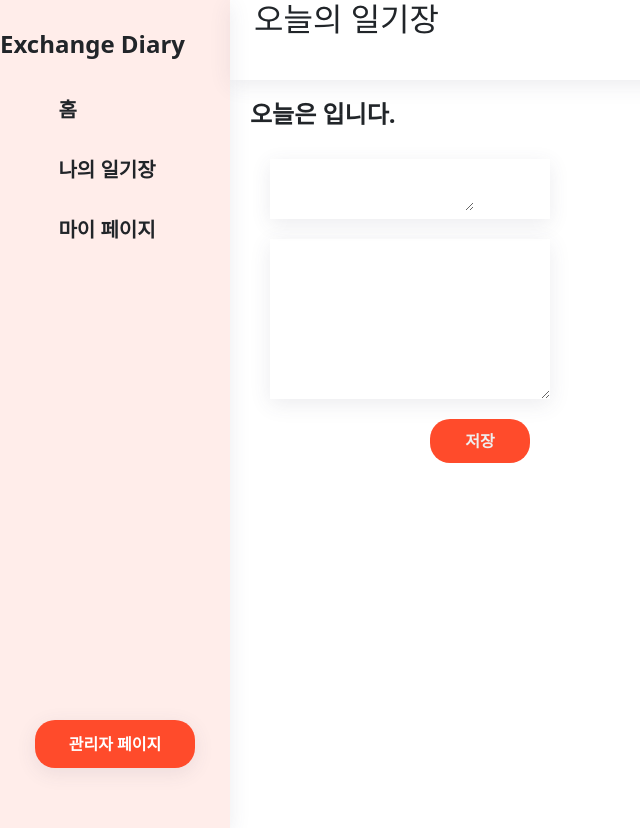
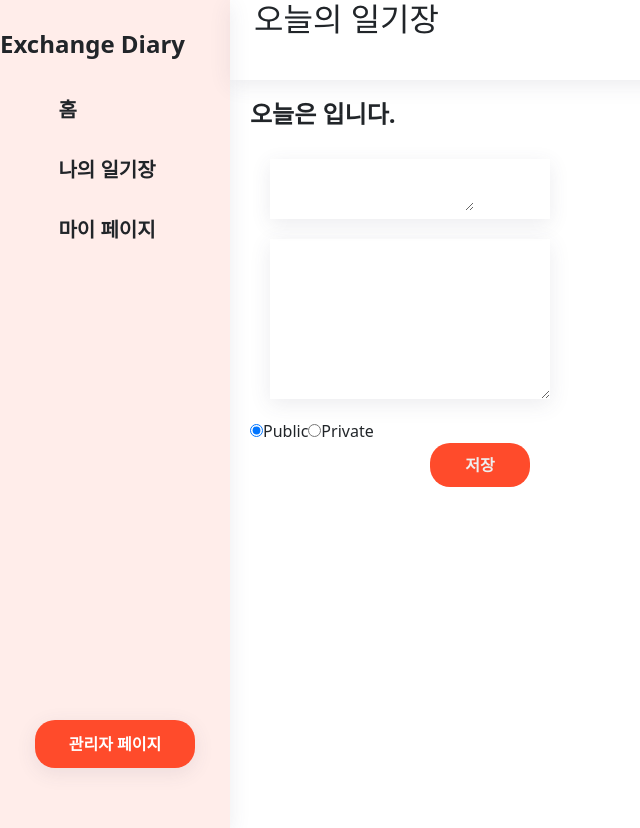
Before and after one commit to FrontStudy/React-Admin, a React (Create React App) app: page /diary/1 in a window 1280 px wide. Shown: the whole page, without its empty margins (0-640 px from the left). Built offline with nearby package versions, Linux system fonts and the light colour scheme.

Commit message:
✨Feat: 일기 작성 시 public private 설정 기능 추가

```diff
--- a/src/screen/diary/DiaryEntry.js
+++ b/src/screen/diary/DiaryEntry.js
@@ -16,10 +16,12 @@ function DiaryEntry() {
         formState: { errors } } = useForm({
             defaultValues: {
                 _title: "",
-            _content: ""
+                _content: "",
             }
     });
     const navigate = useNavigate();
+    const [accessLevel, setAccessLevel] = useState("public");
+
     const fnSubmit = (e) => {
          // "_title" 및 "_content" 필드의 값 콘솔에 출력
         console.log("Title:", getValues("_title"));
@@ -27,7 +29,7 @@ function DiaryEntry() {
         API.servicesPostData(STR.urlCcreateDiary, {
             title: getValues("_title"),
             content: getValues("_content"),
-            accessLevel: "public",
+            accessLevel: accessLevel,
             imgUrl : "",
           })
         .then((res) => {
@@ -62,6 +64,26 @@ function DiaryEntry() {
                     </div>
                 </div>
                 </div>
+                <div className='diaryEntry-accessLevel'>
+                    <label>
+                        <input
+                            type="radio"
+                            value="public"
+                            checked={accessLevel === "public"}
+                            onChange={() => setAccessLevel("public")}
+                        />
+                        Public
+                    </label>
+                    <label>
+                        <input
+                            type="radio"
+                            value="private"
+                            checked={accessLevel === "private"}
+                            onChange={() => setAccessLevel("private")}
+                        />
+                        Private
+                    </label>
+                </div>
             <div className='diaryEntry-button'>
                 <button type="submit">저장</button>
             </div>
```
Lines whose indentation alone changed are shown as unchanged.
